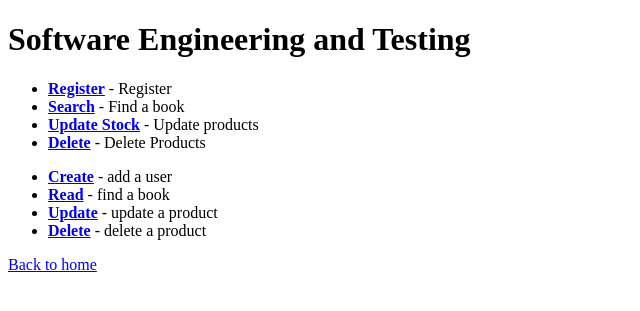
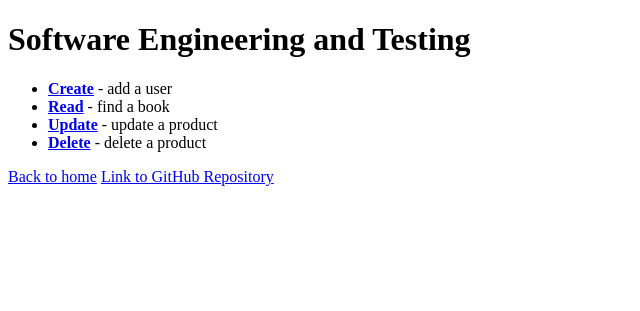
Before and after one commit to Luke-Daly/WebDev_Server_Project, a PHP site: page /index.php in a window 1280 px wide. Shown: the top 311 px of the page, without its empty margins (0-640 px from the left). Run offline with PHP 8.4, Linux system fonts and the light colour scheme.

Commit message:
added github link to footer
also updated header

```diff
--- a/public/templates/footer.php
+++ b/public/templates/footer.php
@@ -1,3 +1,4 @@
     <a href="./index.php">Back to home</a>
+    <a href="https://github.com/Luke-Daly/WebDev_Server_Project">Link to GitHub Repository</a>
 </body>
 </html>
--- a/public/templates/header.php
+++ b/public/templates/header.php
@@ -9,19 +9,3 @@
 </head>
 <body>
     <h1>Software Engineering and Testing</h1>
-    <nav>
-        <ul>
-            <li>
-                <a href="register.php"><strong>Register</strong></a> - Register
-            </li>
-            <li>
-                <a href="search.php"><strong>Search</strong></a> - Find a book
-            </li>
-            <li>
-                <a href="updateStock.php"><strong>Update Stock</strong></a> - Update products
-            </li>
-            <li>
-                <a href="deleteStock.php"><strong>Delete</strong></a> - Delete Products
-            </li>
-        </ul>
-    </nav>
```
